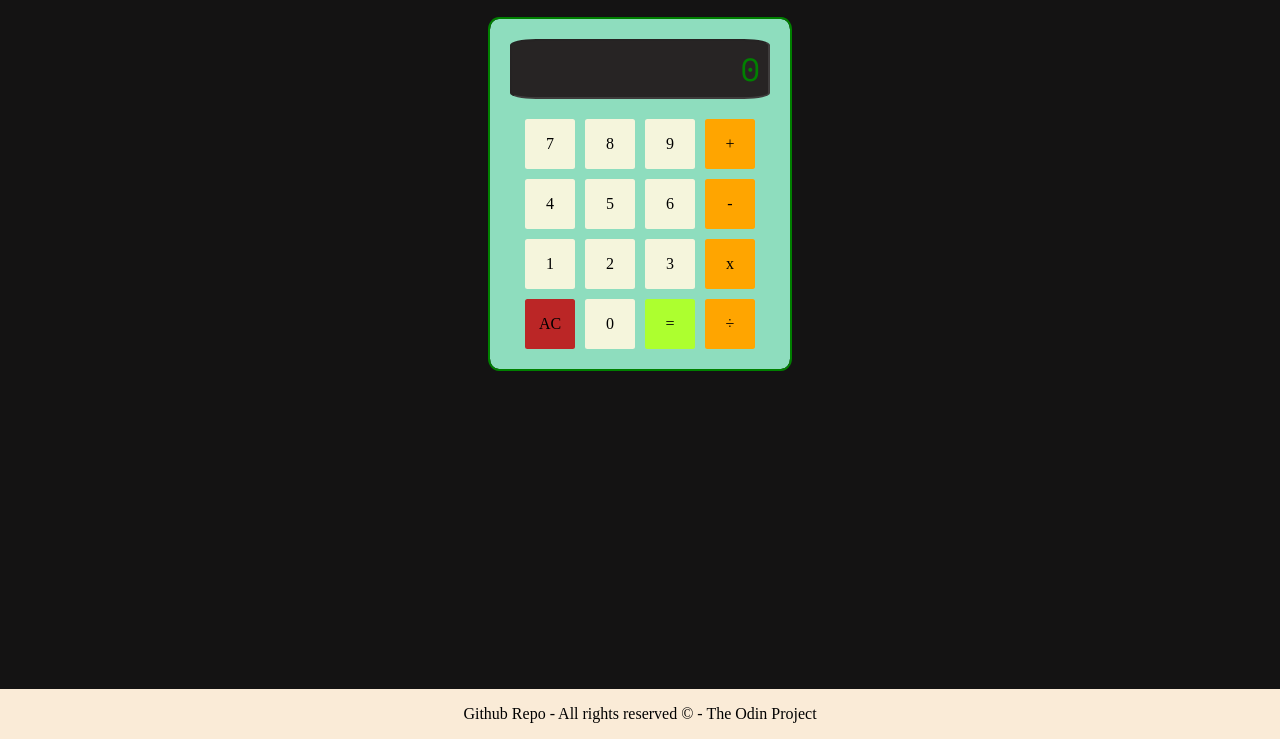
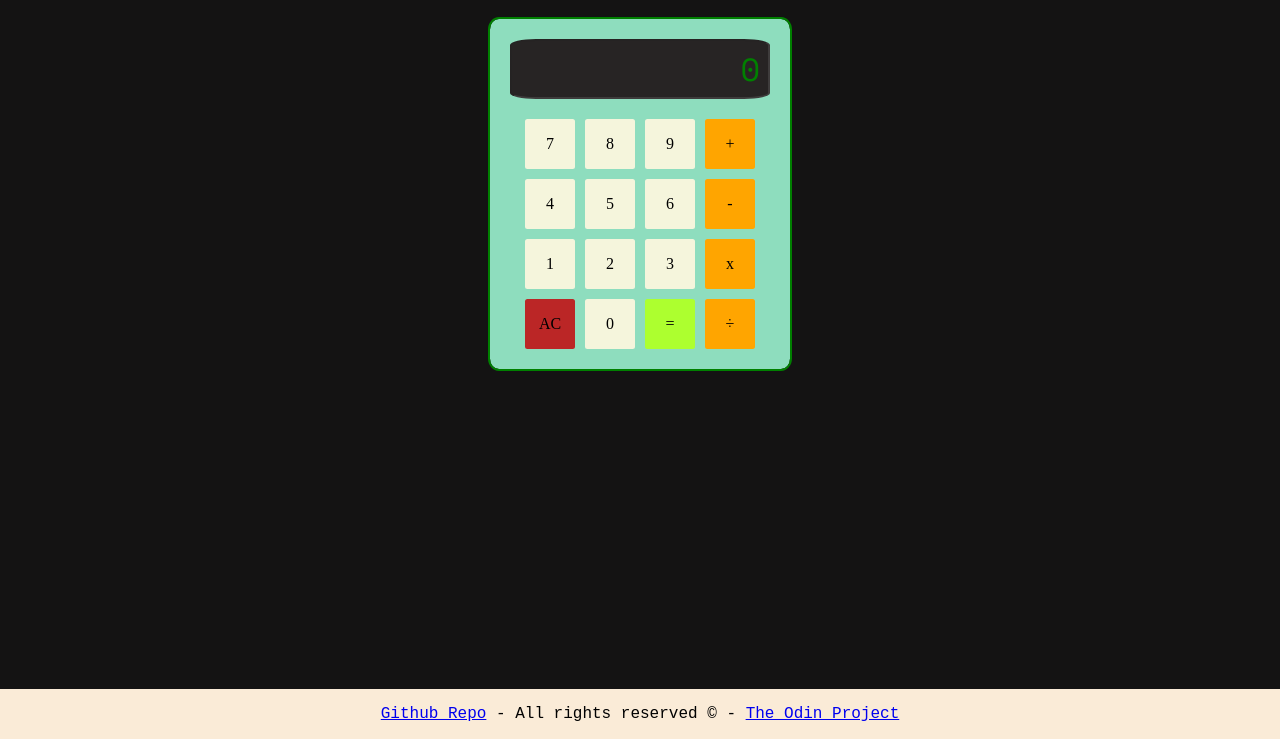
Before and after one commit to antonioii/js-calculator, a plain HTML site: page index.html in a window 1280 px wide. Shown: the part 61-800 px from the top of the page. Drawn offline with nearby package versions, Linux system fonts and the light colour scheme.

Commit message:
Add the footer fonts and finish text

```diff
--- a/index.html
+++ b/index.html
@@ -41,9 +41,9 @@
     </div>
 
     <footer>
-        <span><a>Github Repo</a> - </span>
+        <span><a href="https://github.com/antonioii/js-calculator">Github Repo</a> - </span>
         <span>All rights reserved © - </span>
-        <span><a>The Odin Project</a></span>
+        <span><a href="https://www.theodinproject.com/lessons/foundations-calculator">The Odin Project</a></span>
     </footer>
 
 <script src="./script.js"></script>
--- a/styles.css
+++ b/styles.css
@@ -131,6 +131,7 @@
 
 /*Footer*/
     footer{
+        font-family: 'Courier New', Courier, monospace;
         padding: 16px;
         text-align: center;
         background-color: antiquewhite;
```
